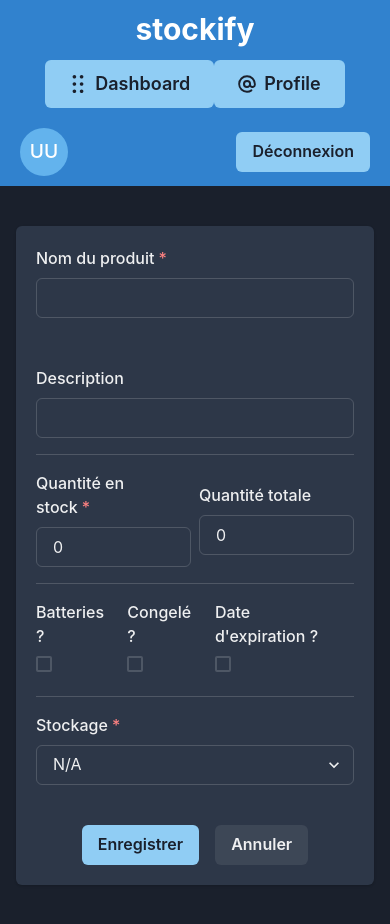
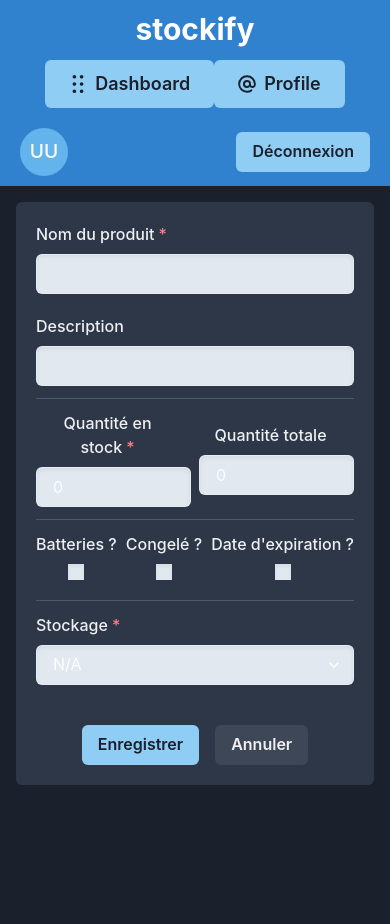
Before and after one commit to Julien1100/stockify-front, a React (Vite) app: page /products/1/edit in a window 390 px wide. After the commit the page ends 844 px from the top, so only its background shows below. Built offline with nearby package versions, Linux system fonts and the light colour scheme; no server answers; sample sign-in values are in the browser's storage.

Commit message:
🛠️ Refactor UpdateProduct component for improved UI consistency and responsiveness

```diff
--- a/src/pages/UpdateProduct.jsx
+++ b/src/pages/UpdateProduct.jsx
@@ -41,7 +41,7 @@
   const handleSubmit = (e) => {
     e.preventDefault();
     productUpdate({ product }, id);
-    navigate("/");
+    navigate(-1);
     toast({
       title: "Produit modifié avec succès.",
       status: "success",
@@ -54,8 +54,8 @@
   return (
     <Container>
       <form onSubmit={handleSubmit}>
-        <Card my={10}>
-          <CardHeader>
+        <Card my={{ base: 4, md: 10 }} variant={"filled"}>
+          <CardHeader pb={{ base: 0, md: 5 }}>
             <FormControl isRequired>
               <FormLabel>Nom du produit</FormLabel>
               <Input
@@ -64,14 +64,16 @@
                 onChange={(e) =>
                   setProduct({ ...product, name: e.target.value })
                 }
+                shadow={"inner"}
+                background={"gray.200"}
               />
             </FormControl>
           </CardHeader>
 
           <CardBody>
-            <Stack divider={<StackDivider />} spacing={4}>
+            <Stack divider={<StackDivider />} spacing={{ base: 3, md: 4 }}>
               <Box>
-                <FormControl pt={2}>
+                <FormControl>
                   <FormLabel>Description</FormLabel>
                   <Input
                     type="textarea"
@@ -79,14 +81,18 @@
                     onChange={(e) =>
                       setProduct({ ...product, description: e.target.value })
                     }
+                    shadow={"inner"}
+                    background={"gray.200"}
                   />
                 </FormControl>
               </Box>
 
-              <HStack justifyContent={"space-between"}>
+              <HStack justifyContent={"space-between"} flexWrap={"no-wrap"}>
                 <Box>
                   <FormControl isRequired>
-                    <FormLabel>Quantité en stock</FormLabel>
+                    <FormLabel textAlign={"center"}>
+                      Quantité en stock
+                    </FormLabel>
                     <Input
                       type="number"
                       min={0}
@@ -97,13 +103,15 @@
                           quantityInStock: e.target.value,
                         });
                       }}
+                      shadow={"inner"}
+                      background={"gray.200"}
                     />
                   </FormControl>
                 </Box>
 
                 <Box>
                   <FormControl>
-                    <FormLabel>Quantité totale</FormLabel>
+                    <FormLabel textAlign={"center"}>Quantité totale</FormLabel>
                     <Input
                       type="number"
                       min={0}
@@ -114,15 +122,17 @@
                           quantityTotal: e.target.value,
                         });
                       }}
+                      shadow={"inner"}
+                      background={"gray.200"}
                     />
                   </FormControl>
                 </Box>
               </HStack>
 
-              <HStack justifyContent={"space-between"}>
+              <HStack justifyContent={"space-between"} flexWrap={"wrap"}>
                 <Box>
-                  <FormControl>
-                    <FormLabel>Batteries ?</FormLabel>
+                  <FormControl textAlign={"center"}>
+                    <FormLabel mx={0}>Batteries ?</FormLabel>
                     <Checkbox
                       name="needBattery"
                       isChecked={product.needBattery}
@@ -133,13 +143,16 @@
                           needBattery: e.target.checked,
                         });
                       }}
+                      shadow={"inner"}
+                      background={"gray.200"}
+                      border={"transparent"}
                     />
                   </FormControl>
                 </Box>
 
                 <Box>
-                  <FormControl>
-                    <FormLabel>Congelé ?</FormLabel>
+                  <FormControl textAlign={"center"}>
+                    <FormLabel mx={0}>Congelé ?</FormLabel>
                     <Checkbox
                       name="frozen"
                       isChecked={product.frozen}
@@ -147,13 +160,16 @@
                       onChange={(e) => {
                         setProduct({ ...product, frozen: e.target.checked });
                       }}
+                      shadow={"inner"}
+                      background={"gray.200"}
+                      border={"transparent"}
                     />
                   </FormControl>
                 </Box>
 
                 <Box>
-                  <FormControl>
-                    <FormLabel>Date d'expiration ?</FormLabel>
+                  <FormControl textAlign={"center"}>
+                    <FormLabel mx={0}>Date d'expiration ?</FormLabel>
                     <Checkbox
                       name="hasExpirationDate"
                       isChecked={product.hasExpirationDate}
@@ -164,6 +180,9 @@
                           hasExpirationDate: e.target.checked,
                         });
                       }}
+                      shadow={"inner"}
+                      background={"gray.200"}
+                      border={"transparent"}
                     />
                   </FormControl>
                 </Box>
@@ -178,6 +197,8 @@
                     onChange={(e) => {
                       setProduct({ ...product, location: e.target.value });
                     }}
+                    shadow={"inner"}
+                    background={"gray.200"}
                   >
                     <option value={"none"}>N/A</option>
                     <option value={"shelf"}>Étagère</option>
```
